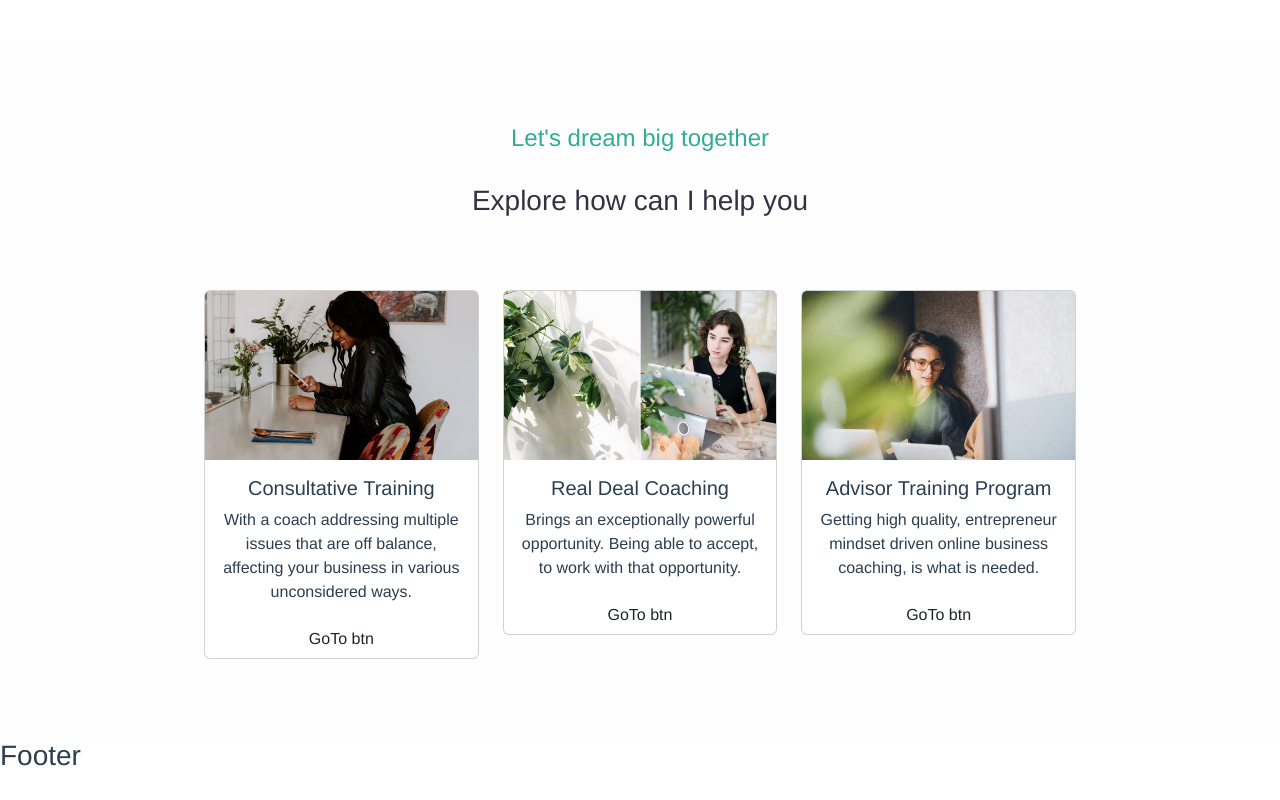
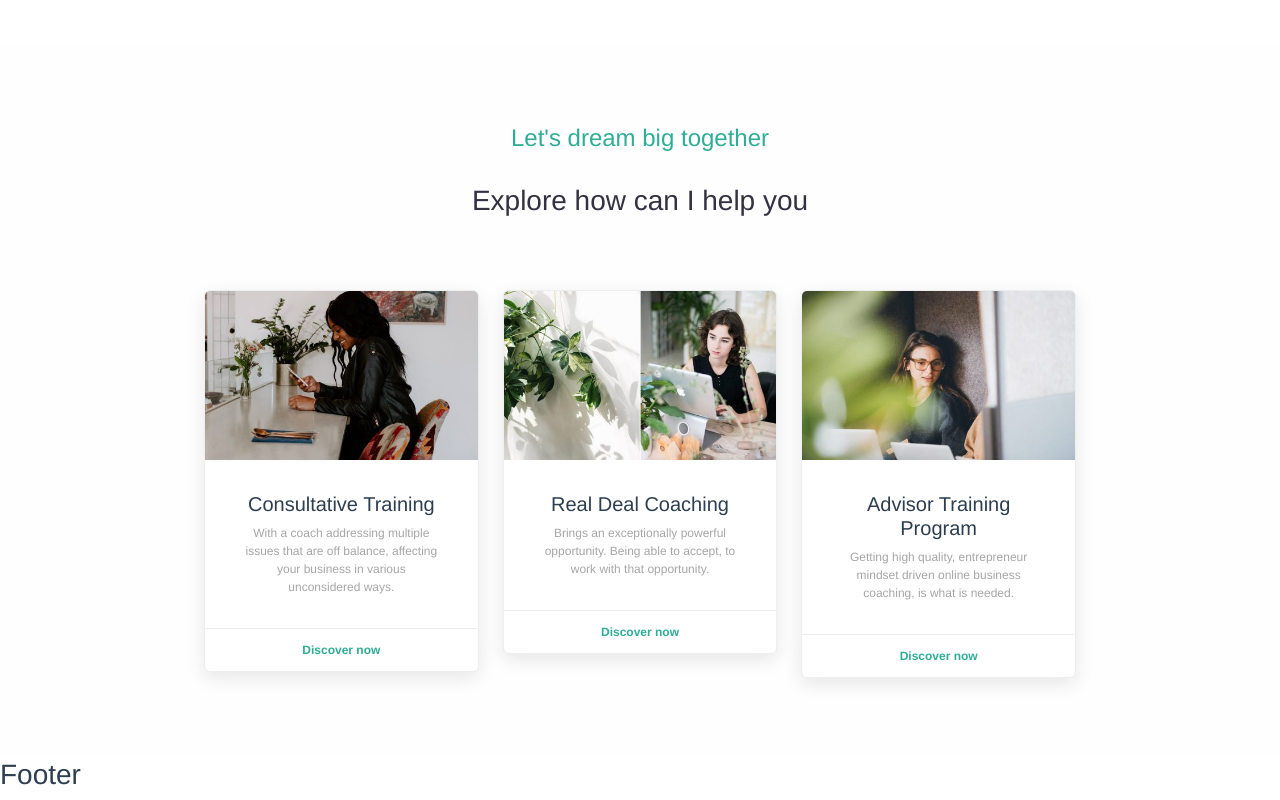
Before and after one commit to Antonius131/proj-html-vuejs, a Vue app: page / in a window 1280 px wide. Shown: the part 992-1792 px from the top of the page. Built offline with nearby package versions, Linux system fonts and the light colour scheme.

Commit message:
CoachCards: styling component

```diff
--- a/src/assets/css/_variables.scss
+++ b/src/assets/css/_variables.scss
@@ -10,6 +10,9 @@ $text_primary: #212121;
 $text_primary_rgba: rgba(33,33,33,.4);
 $text_secondary: #fff;
 $text_secondary_rgba: rgba(255,255,255,.4);
+
+$border_color: #eceeef;
+$box_shadow: 0px 6px 18px rgba(33, 33, 33, 0.1);
 
 
 
--- a/src/components/main/CoachCards.vue
+++ b/src/components/main/CoachCards.vue
@@ -6,7 +6,7 @@
          :key="index"
       >
          <div class="card">
-            <img :src="coach.imgPath" class="card-img-top" alt="card-image">
+            <img :src="coach.imgPath" class="card-img-top" alt="coach-image">
             <div class="card-body text-center">
                <h5 class="card-title">
                   {{ coach.title }}
@@ -15,9 +15,7 @@
                   {{ coach.text }}
                </p>
             </div>
-            <div class="link-box text-center">
-               <a href="#" class="btn go-to-btn">GoTo btn</a>
-            </div>
+            <a href="#" class="go-to-btn text-center rounded-bottom">Discover now</a>
          </div>
       </div>
    </div>
@@ -49,6 +47,36 @@ export default {
 }
 </script>
 
-<style>
+<style lang="scss" scoped>
+@import '/src/assets/css/variables';
 
+   .card {
+      border-color: $border_color;
+      box-shadow: $box_shadow;
+   }
+
+   .card-body {
+      padding: 2rem 2.5rem;
+
+      .card-text {
+         font-size: $nav_items;
+         color: $text_primary_rgba;
+      }
+
+   }
+
+   .go-to-btn {
+      border-top: 1px solid $border_color;
+      padding: .75rem 0;
+      font-size: $nav_items;
+      color: $brand_secondary;
+      font-weight: 800;
+      text-decoration: none;
+
+      &:hover {
+         background-color: $brand_secondary;
+         cursor: pointer;
+         color: $text_secondary;
+      }
+   }
 </style>
```
